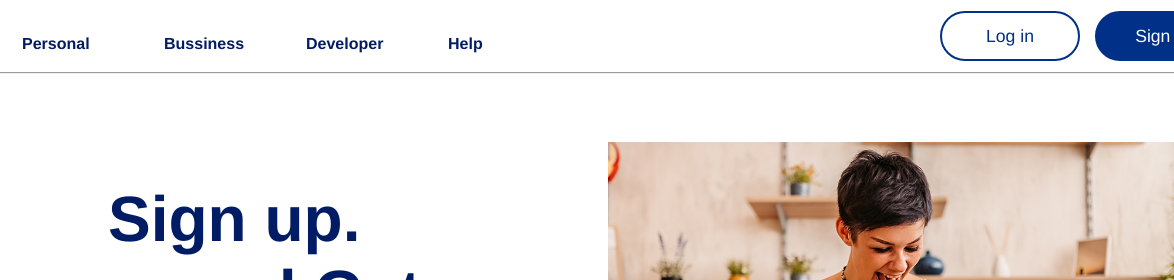
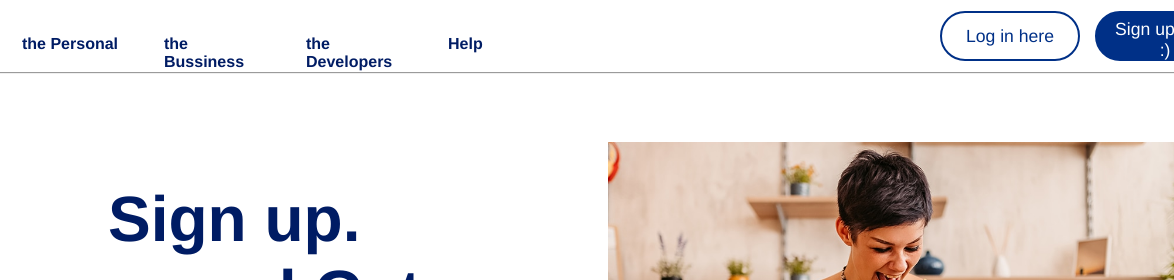
Before and after one commit to amriteshsingh08/PayPal-clone, a plain HTML site: page index.html in a window 1280 px wide. Shown: the top 280 px of the page, 106-1280 px from the left. Drawn offline with Linux system fonts and the light colour scheme.

Commit message:
changed some texts on the home page

```diff
--- a/index.html
+++ b/index.html
@@ -13,16 +13,16 @@
 
             <img src="./img/paypal2.png" alt="">
 
-            <a href="google.com"><h4>Personal</h4></a>
-            <a href="google.com"><h4>Bussiness</h4></a>
-            <a href="google.com"><h4>Developer</h4></a>
+            <a href="google.com"><h4> the Personal</h4></a>
+            <a href="google.com"><h4> the Bussiness</h4></a>
+            <a href="google.com"><h4>the Developers</h4></a>
             <a href="google.com"><h4>Help</h4></a>
 
         </div>
 
             <div class="btns">
-                <button class="white">Log in</button>
-                <button class="blue">Sign up</button>
+                <button class="white">Log in here</button>
+                <button class="blue">Sign up here :)</button>
 
             </div>
             <hr>
```
